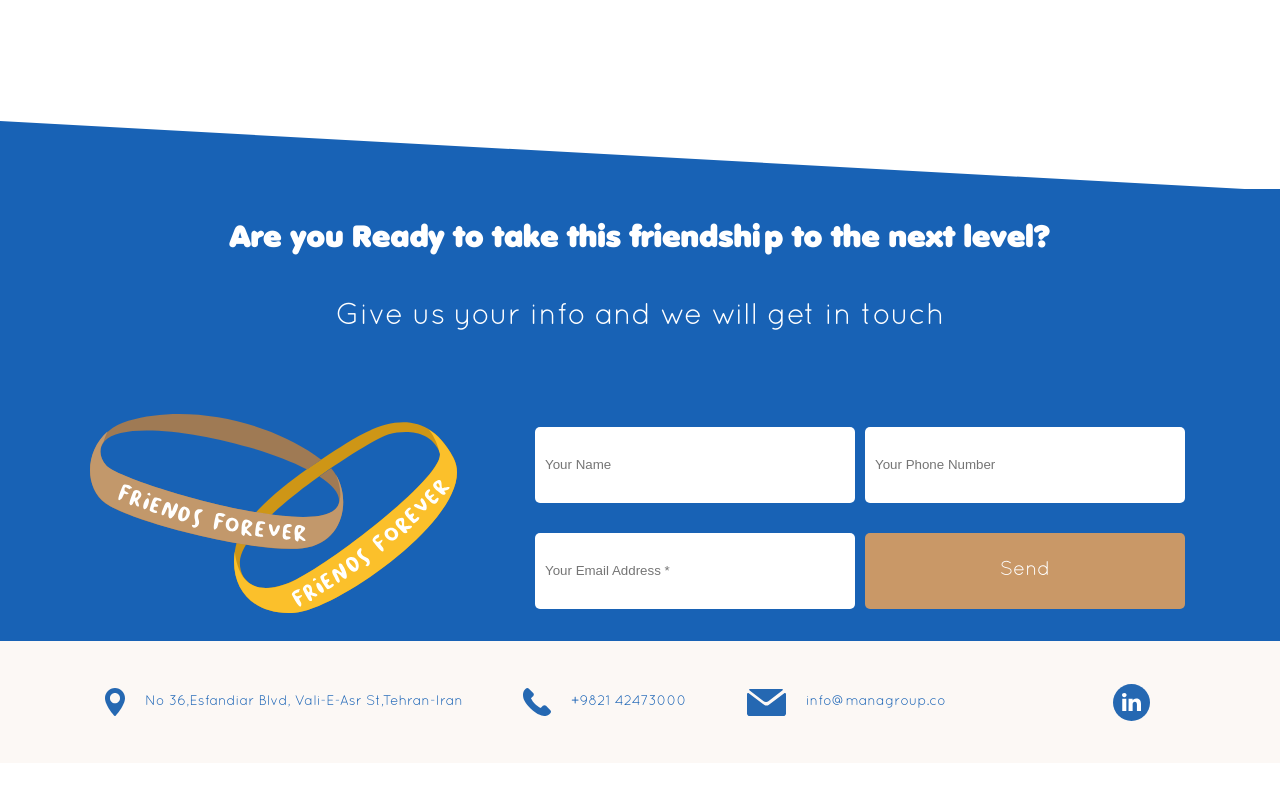
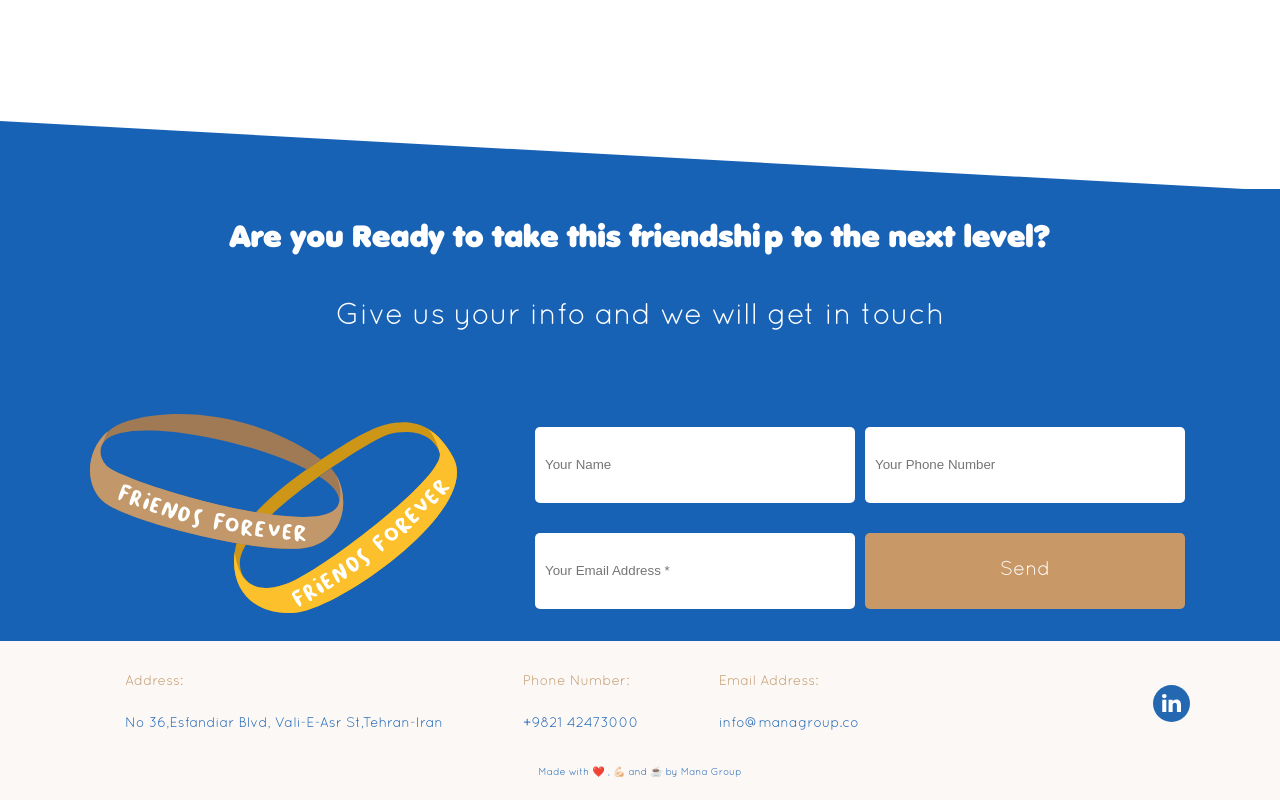
Before and after one commit to ManaGroup/ManaGroup.github.io, a React app: page / in a window 1280 px wide. Shown: the part 4397-5197 px from the top of the page. Before the commit the page ends 5160 px from the top, so only its background shows below. Built offline with nearby package versions, Linux system fonts and the light colour scheme.

Commit message:
fixture response new footer

```diff
--- a/src/assets/scss/app.scss
+++ b/src/assets/scss/app.scss
@@ -159,3 +159,16 @@ p{
 .f-d-c{
   flex-direction: column;
 }
+.a-i-fs{
+  align-items: flex-start;
+}
+.p-20-20{
+  padding:0px 20px 0px 20px;
+  text-align: left;
+}
+.bg-y{
+  color:#c2986b;
+}
+.mt20{
+  margin-top: 20px;
+}
--- a/src/components/Home.js
+++ b/src/components/Home.js
@@ -1,14 +1,14 @@
 import React from 'react';
-import {connect} from 'react-redux';
+import { connect } from 'react-redux';
 import BaseComponent from './BaseComponent';
 
-import Banner       from '../assets/images/dekstop/header.svg'
-import ManaLogo     from '../assets/images/dekstop/logo.svg'
-import ManaLogoPNG     from '../assets/images/dekstop/logo.png'
-import About        from '../assets/images/dekstop/about.svg'
-import Contact      from '../assets/images/dekstop/contact.svg'
-import ManaBgBlue   from '../assets/images/dekstop/mana-bg-blue.svg'
-import ManaBgBrown  from '../assets/images/dekstop/mana-bg-brown.svg'
+import Banner from '../assets/images/dekstop/header.svg'
+import ManaLogo from '../assets/images/dekstop/logo.svg'
+import ManaLogoPNG from '../assets/images/dekstop/logo.png'
+import About from '../assets/images/dekstop/about.svg'
+import Contact from '../assets/images/dekstop/contact.svg'
+import ManaBgBlue from '../assets/images/dekstop/mana-bg-blue.svg'
+import ManaBgBrown from '../assets/images/dekstop/mana-bg-brown.svg'
 
 
 
@@ -17,34 +17,29 @@ import _UX from '../assets/images/dekstop/ux.js'
 import _DV from '../assets/images/dekstop/develop.js'
 import _VP from '../assets/images/dekstop/voip.js'
 
-import ENVELOP from '../assets/images/dekstop/black-envelope.svg'
-import CALLANSWER from '../assets/images/dekstop/call-answer.svg'
 import LINKEDIN from '../assets/images/dekstop/linkedin.svg'
-import MAPS from '../assets/images/dekstop/maps.svg'
 
 import Service from './Service'
 
-const RESPONSIVE_THRESHOLD=992;
-let windowWidth=window.innerWidth;
-let responsiveMode=windowWidth<RESPONSIVE_THRESHOLD;
-const traingleHeight=70;
+const RESPONSIVE_THRESHOLD = 992;
+let windowWidth = window.innerWidth;
+let responsiveMode = windowWidth < RESPONSIVE_THRESHOLD;
+const traingleHeight = 70;
 
 class Home extends BaseComponent {
 
 
-    updateDimensions=()=>{
-        windowWidth=window.innerWidth;
-        console.log('windowWidth',windowWidth)
-        responsiveMode=windowWidth<RESPONSIVE_THRESHOLD;
-       // this.setState({})
+    updateDimensions = () => {
+        windowWidth = window.innerWidth;
+        responsiveMode = windowWidth < RESPONSIVE_THRESHOLD;
         this.forceUpdate();
     }
 
-    componentDidMount(){
+    componentDidMount() {
         window.addEventListener("resize", this.updateDimensions);
     }
 
-    componentWillUnmount(){
+    componentWillUnmount() {
         window.removeEventListener("resize", this.updateDimensions);
     }
 
@@ -52,28 +47,29 @@ class Home extends BaseComponent {
         return (
             <div className="home">
                 {/* Logo */}
-                <div className="p-20" style={{display:'flex',flexDirection:'row',backgroundColor:'#fcf8f5'}}>
+                <div className="p-20" style={{ display: 'flex', flexDirection: 'row', backgroundColor: '#fcf8f5' }}>
                     <div className="container">
-                    <img src={ManaLogoPNG} alt=""/>
+                        <img src={ManaLogoPNG} alt="" />
                     </div>
                 </div>
                 {/* Banner */}
-                <div className="p-20" style={{position:'relative',backgroundColor:'#fcf8f5'}} >
+                <div className="p-20" style={{ position: 'relative', backgroundColor: '#fcf8f5' }} >
                     <div className="container d-f-c-c"  >
                         <div className={"st-width d-f-c-c f-d-c"}
-                            style={{ marginTop: '-50px',textAlign: "center",lineHeight: 1}} >
-                            <p className="header-title" style={{lineHeight:'70px'}}>
+                            style={{ marginTop: '-50px', textAlign: "center", lineHeight: 1 }} >
+                            <p className="header-title" style={{ lineHeight: '70px' }}>
                                 DIGITAL TRANSFORMATION
                             </p>
-                            <p className='qsbr' style={{fontSize:'30px',marginTop: '-15px'}}>
+                            <p className='qsbr' style={{ fontSize: '30px', marginTop: '-15px' }}>
                                 Not Just a Fancy Word
                             </p>
                             {!responsiveMode && <input
-                                onClick={()=>{
-                                    window.location='#pact'
+                                onClick={() => {
+                                    window.location = '#pact'
                                 }}
 
-                                className='qsbr' type="button" value="Tell Me More" style={{
+                                className='qsbr' type="button" value="Tell Me More"
+                                style={{
                                     borderRadius: '5px',
                                     border: 'none',
                                     backgroundColor: 'rgb(201, 152, 103)',
@@ -82,16 +78,16 @@ class Home extends BaseComponent {
                                     fontFamily: 'qsbr',
                                     fontSize: '20px',
                                     color: 'white',
-                                    cursor:'pointer',
-                            }}/>}
+                                    cursor: 'pointer',
+                                }} />}
                         </div>
                         <div className={"st-width"}>
                             <img className={"st-width"} src={Banner} alt="" />
                         </div>
 
                     </div>
-                    <div style={{height:'30px'}}/>
-                    <svg height={traingleHeight} width={windowWidth} style={{position:'absolute',bottom:'0px',left:'-20px'}}>
+                    <div style={{ height: '30px' }} />
+                    <svg height={traingleHeight} width={windowWidth} style={{ position: 'absolute', bottom: '0px', left: '-20px' }}>
                         <polygon points={`0,0 0,${traingleHeight} ${windowWidth},${traingleHeight}`} class="triangle-white" />
                     </svg>
                 </div>
@@ -107,9 +103,9 @@ class Home extends BaseComponent {
                             <img className={"st-width"} src={About} alt="" />
                         </div>
                         <div className={"st-width"}>
-                            {!responsiveMode && <img  src={ManaBgBrown} alt=""
-                            style={{position:'absolute',width:'40%',right:'0px',bottom:'-35px'}} />}
-                            <p style={{lineHeight:responsiveMode?'30px':'35px',fontSize:responsiveMode?'16px':'20px',margin:responsiveMode?'0px':'50px',width:'100%',textAlign:responsiveMode?'center':'left'}}>
+                            {!responsiveMode && <img src={ManaBgBrown} alt=""
+                                style={{ position: 'absolute', width: '40%', right: '0px', bottom: '-35px' }} />}
+                            <p style={{ lineHeight: responsiveMode ? '30px' : '35px', fontSize: responsiveMode ? '16px' : '20px', margin: responsiveMode ? '0px' : '50px', width: '100%', textAlign: responsiveMode ? 'center' : 'left' }}>
                                 You probably have witnessed the digital age, changing every aspect of our lives (or at least you have heard about it, right?). Before this era, Businesses had to try out all the time and budget consuming ways to reach, attract and satisfy customers, and customers also struggled with finding the right product or service, that is just made for them and their needs. Today customers have several options availabe to them on online platforms, that allow them to compare and make a better decision, if a business is not online, then its not an option. Mana Group helps you to step towards digitalization and use innovation and technlogy to enhance your business. We call our method of working, “Proffesual” as in, “Proffesionally casual”. Let’s start a journy towards digital transformation together and we guarantee we will stick to you, ups and downs, thick and thin.
                             </p>
                         </div>
@@ -117,7 +113,7 @@ class Home extends BaseComponent {
                 </div>
                 {/* Service */}
                 <div className="qsbr p-20 container ">
-                    <div style={{display:'flex',justifyContent:'center',alignItems:'center'}}>
+                    <div style={{ display: 'flex', justifyContent: 'center', alignItems: 'center' }}>
                         <p className="debussy header-title" >
                             OUR SERVICES
                         </p>
@@ -157,35 +153,35 @@ class Home extends BaseComponent {
 
                 </div>
 
-                <svg height={traingleHeight} width={windowWidth} style={{position:'relative',bottom:'-10px',left:'0px',borderBottom: '1px solid #1862b5;'}}>
+                <svg height={traingleHeight} width={windowWidth} style={{ position: 'relative', bottom: '-10px', left: '0px', borderBottom: '1px solid #1862b5;' }}>
                     <polygon points={`0,0 0,${traingleHeight} ${windowWidth},${traingleHeight}`} class="triangle-blue" />
                 </svg>
                 {/* contact us */}
-                <div style={{width:'100%',backgroundColor:'#1862b5'}}>
+                <div style={{ width: '100%', backgroundColor: '#1862b5' }}>
                     <div className="container p-20">
-                        <div style={{color:'white',display:'flex',flexDirection:'column',justifyContent:'center',alignItems:'center',paddingBottom:'50px'}}>
-                            <p style={{fontSize:'30px',textAlign:responsiveMode?'center':'left',lineHeight:responsiveMode?'50px':'0px'}}>
+                        <div style={{ color: 'white', display: 'flex', flexDirection: 'column', justifyContent: 'center', alignItems: 'center', paddingBottom: '50px' }}>
+                            <p style={{ fontSize: '30px', textAlign: responsiveMode ? 'center' : 'left', lineHeight: responsiveMode ? '50px' : '0px' }}>
                                 Are you Ready to take this friendship to the next level?
                             </p>
-                            <p className="qsbr" style={{fontSize:'30px',textAlign:responsiveMode?'center':'left'}}>
+                            <p className="qsbr" style={{ fontSize: '30px', textAlign: responsiveMode ? 'center' : 'left' }}>
                                 Give us your info and we will get in touch
                             </p>
                         </div>
                         <div className="st-width d-f-c-c">
                             {
-                              ! responsiveMode &&
+                                !responsiveMode &&
 
                                 <div className={'st-width'}>
                                     <img className={'st-width'} src={Contact} alt=".." />
                                 </div>
                             }
-                           <div className="_20per"/>
+                            <div className="_20per" />
                             <div className="_60per">
                                 <div className="d-f-c-c">
-                                    <input id="name" className="inputs" type="text"  placeholder="Your Name" />
-                                    <input id="phone" className="inputs" type="text"  placeholder="Your Phone Number" />
+                                    <input id="name" className="inputs" type="text" placeholder="Your Name" />
+                                    <input id="phone" className="inputs" type="text" placeholder="Your Phone Number" />
                                 </div>
-                                <div className="d-f-c-c" style={!responsiveMode?{paddingTop:'20px'}:{}}>
+                                <div className="d-f-c-c" style={!responsiveMode ? { paddingTop: '20px' } : {}}>
                                     <input
                                         className="inputs"
                                         id="email"
@@ -194,31 +190,31 @@ class Home extends BaseComponent {
                                         style={{
                                             padding: '10px',
                                             margin: '5px',
-                                            width: '700px' ,
-                                            height: '76px' ,
+                                            width: '700px',
+                                            height: '76px',
                                             borderRadius: '5px',
                                             borderWidth: '0px',
 
                                         }} />
                                     <input
 
-                                    onClick={()=>{
-                                        if(
+                                        onClick={() => {
+                                            if (
                                                 !document.getElementById('email').value
-                                        ){
+                                            ) {
                                                 alert('please fill all form data ')
-                                            return ;
+                                                return;
                                             }
-                                        fetch('https://5.160.25.147:1414/api/register/email',{
-                                            method:'POST',
-                                            body:JSON.stringify({
+                                            fetch('https://5.160.25.147:1414/api/register/email', {
+                                                method: 'POST',
+                                                body: JSON.stringify({
                                                     email:
 
-                                                document.getElementById('name').value+":"+
-                                                document.getElementById('phone').value+":"+
+                                                        document.getElementById('name').value + ":" +
+                                                        document.getElementById('phone').value + ":" +
                                                         document.getElementById('email').value
                                                 })
-                                        }).then(()=>{
+                                            }).then(() => {
                                                 alert('Your Email Has Been Send. :)')
                                             })
                                         }}
@@ -234,14 +230,14 @@ class Home extends BaseComponent {
                                             fontFamily: 'qsbr',
                                             fontSize: '20px',
                                             color: 'white',
-                                            cursor:'pointer',
-                                        }}/>
+                                            cursor: 'pointer',
+                                        }} />
                                 </div>
                             </div>
                             {
                                 responsiveMode &&
 
-                                <div className={'st-width'} style={{paddingTop:'50px'}}>
+                                <div className={'st-width'} style={{ paddingTop: '50px' }}>
                                     <img className={'st-width'} src={Contact} alt=".." />
                                 </div>
                             }
@@ -249,43 +245,87 @@ class Home extends BaseComponent {
                     </div>
                 </div>
                 {/* footer */}
-                <div style={{backgroundColor:'#fcf8f5',width:'100%'}}>
-                    <div className="container d-f-c-c qsbr" style={{backgroundColor:'#fcf8f5',display:'flex',justifyContent:'flex-start',alignItems:'center'}} >
+                <div style={{ backgroundColor: '#fcf8f5', width: '100%', }}>
+                    <div className={`${responsiveMode?' ':' container'} d-f-c-c qsbr`} style={{ backgroundColor: '#fcf8f5', display: 'flex', justifyContent: 'flex-start', alignItems: 'center' }} >
 
-                     <div className="d-f-c-c p-20" style={responsiveMode?{flexDirection:'row',padding:'0px',width:'100%',justifyContent:'flex-start',textAlign:'right'}:{}}>
-                         <img src={MAPS} alt=""/>
-                         <p className=" p-20" >{`No 36,Esfandiar Blvd, Vali-E-Asr St,Tehran-Iran`}</p>
+
+
+                        {
+                            responsiveMode &&
+                            <React.Fragment >
+                                <div className="d-f-c-c p-20-20 f-d-c a-i-fs mt20" style={responsiveMode ? { flexDirection: 'row', padding: '0px', width: '100%', justifyContent: 'flex-start', textAlign: 'right' } : {}}>
+                                    <p className=" p-20-20 bg-y">Address:</p>
+                                    <p className=" p-20-20" style={{padding:'0px'}} >{`No 36,Esfandiar Blvd, Vali-E-Asr St,Tehran-Iran`}</p>
                                 </div>
 
-                     <div/>
+                                <div />
 
-                     <div className="d-f-c-c p-20" style={responsiveMode?{flexDirection:'row',padding:'0px',width:'100%',justifyContent:'flex-start',textAlign:'right'}:{}}>
-                        <img src={CALLANSWER} alt=""/>
-                        <p className=" p-20" >+9821 42473000</p>
+                                <div className={`d-f-c-c p-20-20  a-i-fs `} style={responsiveMode ? { flexDirection: windowWidth<350 ? 'column': 'row', padding: '0px', width: '100%', justifyContent: 'flex-start', textAlign: 'right' } : {}}>
+
+                                    <div className="d-f-c-c p-20-20 f-d-c a-i-fs mt20" style={responsiveMode ? { flexDirection: windowWidth<350 ?'row': 'column', padding: '0px', width: '100%', justifyContent: 'flex-start', textAlign: 'right' } : {}}>
+                                        <p className=" p-20-20 bg-y">Phone Number:</p>
+                                        <p className=" p-20-20" >+9821 42473000</p>
                                     </div>
 
-                     <div/>
-
-                     <div className="d-f-c-c p-20" style={responsiveMode?{flexDirection:'row',padding:'0px',width:'100%',justifyContent:'flex-start',textAlign:'right'}:{}}>
-                       <img src={ENVELOP} alt=""/>
-                        <p className=" p-20" >info@managroup.co</p>
+                                    <div className="d-f-c-c p-20-20 f-d-c a-i-fs mt20" style={responsiveMode ? { flexDirection: windowWidth<350 ?'row': 'column', padding: '0px', width: '100%', justifyContent: 'flex-start', textAlign: 'right' } : {}}>
+                                        <p className=" p-20-20 bg-y">Email Address:</p>
+                                        <p className=" p-20-20" >info@managroup.co</p>
                                     </div>
 
-                     <div/>
 
-                     {responsiveMode &&
-                     <div className="d-f-c-c p-20" style={responsiveMode?{flexDirection:'row',padding:'0px',width:'100%',justifyContent:'flex-start',textAlign:'right'}:{}}>
-                       <img src={LINKEDIN} alt=""/>
-                       <p className=" p-20"></p>
-                     </div>}
+                                </div>
+
+                                <div />
+
+                            </React.Fragment>
+
+                        }
 
                         {!responsiveMode &&
-                     <div className="d-f-c-c p-20" style={responsiveMode?{flexDirection:'row',padding:'0px',width:'100%',justifyContent:'flex-start',textAlign:'right'}:{position:'absolute',right:'0px'}}>
-                       <img src={LINKEDIN} alt=""/>
-                       <p className=" p-20"></p>
-                     </div>}
+                            <React.Fragment>
+                                <div className="d-f-c-c p-20-20 f-d-c a-i-fs mt20" style={responsiveMode ? { flexDirection: 'row', padding: '0px', width: '100%', justifyContent: 'flex-start', textAlign: 'right' } : {}}>
+                                    <p className=" p-20-20 bg-y">Address:</p>
+                                    <p className=" p-20-20" >{`No 36,Esfandiar Blvd, Vali-E-Asr St,Tehran-Iran`}</p>
+                                </div>
+
+                                <div />
+
+                                <div className="d-f-c-c p-20-20 f-d-c a-i-fs mt20" style={responsiveMode ? { flexDirection: 'row', padding: '0px', width: '100%', justifyContent: 'flex-start', textAlign: 'right' } : {}}>
+                                    <p className=" p-20-20 bg-y">Phone Number:</p>
+                                    <p className=" p-20-20" >+9821 42473000</p>
+                                </div>
+
+                                <div />
+
+                                <div className="d-f-c-c p-20-20 f-d-c a-i-fs mt20" style={responsiveMode ? { flexDirection: 'row', padding: '0px', width: '100%', justifyContent: 'flex-start', textAlign: 'right' } : {}}>
+                                    <p className=" p-20-20 bg-y">Email Address:</p>
+                                    <p className=" p-20-20" >info@managroup.co</p>
+                                </div>
+
+                                <div className="d-f-c-c p-20 f-d-c mt20" style={responsiveMode ? { flexDirection: 'row', padding: '0px', width: '100%', justifyContent: 'flex-start', textAlign: 'right' } : { position: 'absolute', right: '0px' }}>
+                                    <img src={LINKEDIN} alt="" />
+                                </div>
+                            </React.Fragment>
+                        }
                     </div>
                 </div>
+
+                {
+                    !responsiveMode &&
+                    <div className="d-f-c-c" style={{ fontSize: '10px', backgroundColor: '#fcf8f5' }}>
+                        <p className="qsbr">Made with ❤️ , 💪🏻 and ☕️ by Mana Group</p>
+                    </div>
+                }
+                {
+                    responsiveMode &&
+                    <div style={{width:'100%',backgroundColor:'#fcf8f5',paddingBottom:'10px'}}>
+                        <div  style={{ display:'flex',flexDirection:'row',justifyContent:'space-between',alignItems:'center',fontSize: '10px', backgroundColor: '#fcf8f5' }}>
+                            <img src={LINKEDIN} alt="" style={{paddingLeft:'10px'}} />
+                            <p className="qsbr" style={{paddingRight:'10px'}}>Made with ❤️ , 💪🏻 and ☕️ by Mana Group</p>
+                        </div>
+                    </div>
+
+                }
             </div>
         );
     }
--- a/src/components/Service.js
+++ b/src/components/Service.js
@@ -36,10 +36,8 @@ class App extends Component {
         ];
         if(!props.responsiveMode){
             props.flip && (this.container = this.container.reverse());
-            console.log('i r')
         }  else{
             this.container = this.container.reverse();
-            console.log('n r')
         }
     }
 
```
Also changed, not shown: 10 other files (tests, documents, lock files or other folders). Lines whose indentation alone changed are shown as unchanged.
